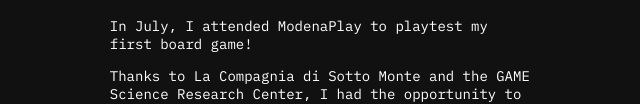
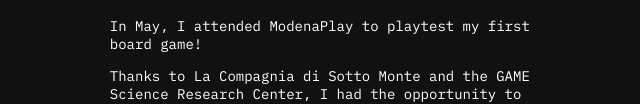
Before and after one commit to NikLucoz/niklucoz.github.io, a plain HTML site: page blogs/2024/playtesting-my-game-at-a-convention.html in a window 1280 px wide. Shown: the part 185-289 px from the top of the page, without its empty margins (319-959 px from the left). Drawn offline with Linux system fonts and the light colour scheme.

Commit message:
Update playtesting-my-game-at-a-convention.html

```diff
--- a/blogs/2024/playtesting-my-game-at-a-convention.html
+++ b/blogs/2024/playtesting-my-game-at-a-convention.html
@@ -12,7 +12,7 @@
             <div class="about-content">
               <p><a href="/blogs/2024/index.html"><span class="arrow">←&nbsp;</span>back</a></p>
               <h1><span>~</span> Playtesting my game at a convention</h1>
-              <p>In July, I attended ModenaPlay to playtest my first board game!</p>
+              <p>In May, I attended ModenaPlay to playtest my first board game!</p>
               <p>Thanks to La Compagnia di Sotto Monte and the GAME Science Research Center, I had the opportunity to enter ModenaPlay as an exhibitor and showcase my board game to the public!</p>
               <p>The game is a card game about Hiking and Maize Porridge:</br>
                   "You are a mountaineer standing at the foot of K2. At the summit, there’s a small restaurant that gives out a free portion of polenta to the first climber who reaches the top, but only on Wednesday evenings.
```
